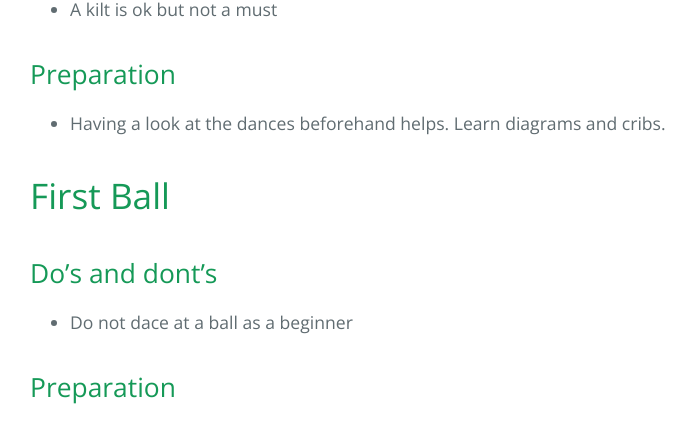
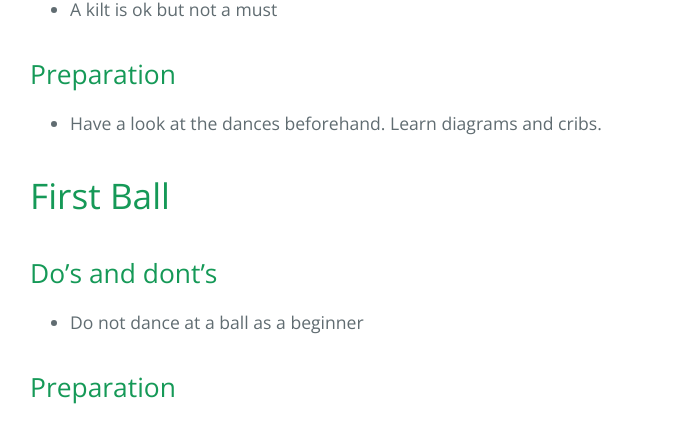
Before and after one commit to trautw/SCD-Quickstart, a Jekyll site: the page built from docs/index.md, in a window 1280 px wide and 900 px high, scrolled down 1352 px. Shown: the part 149-572 px from the top of the window, without its empty margins (194-889 px from the left). Built offline with Jekyll 4.4.1, drawn with Linux system fonts in a browser that asks for light colours.

Commit message:
Update index.md

```diff
--- a/docs/index.md
+++ b/docs/index.md
@@ -25,12 +25,12 @@ overview: true
 * A kilt is ok but not a must
 
 ## Preparation
-* Having a look at the dances beforehand helps. Learn diagrams and cribs.
+* Have a look at the dances beforehand. Learn diagrams and cribs.
 
 # First Ball
 
 ## Do's and dont's
-* Do not dace at a ball as a beginner
+* Do not dance at a ball as a beginner
 
 ## Preparation
 * Try to remember the dances
```
